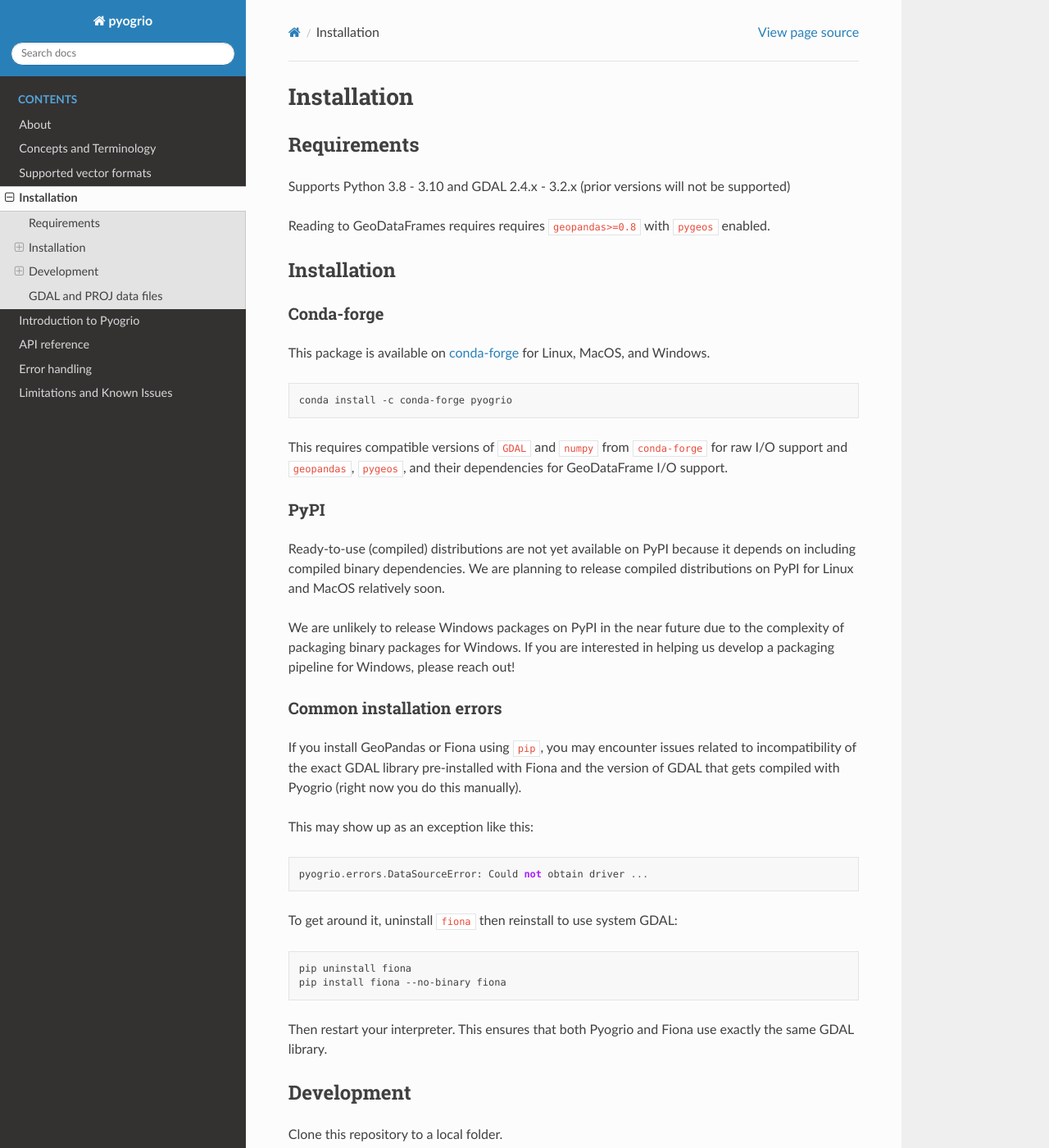
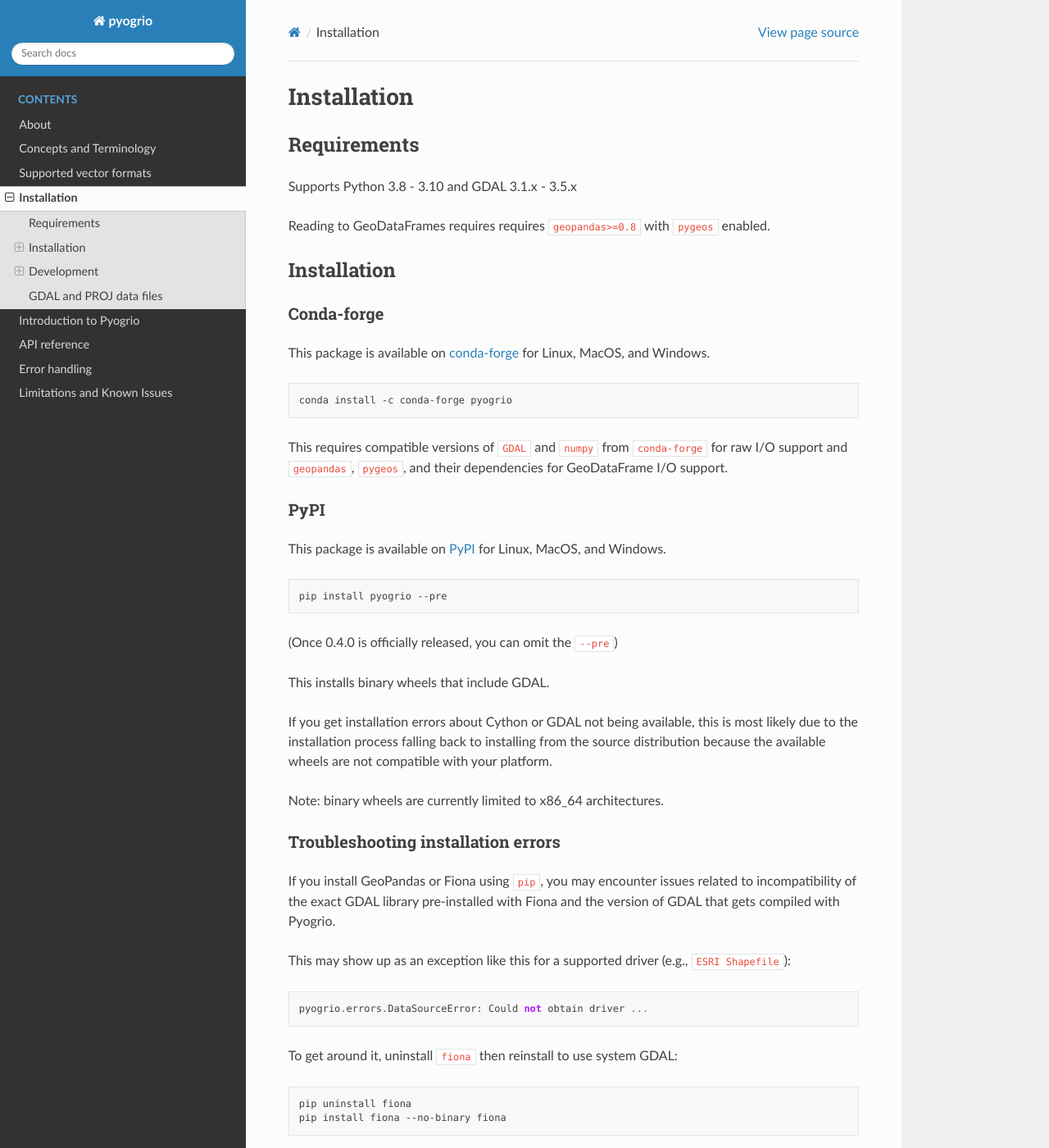
Before and after one commit to geopandas/pyogrio, a Sphinx documentation site: the page built from docs/source/install.md, in a window 1280 px wide and 1400 px high. Shown: the whole window at 82% size. Built offline with Sphinx 7.4.7 and the Read the Docs theme 2.0.0, drawn with Linux system fonts in a browser that asks for light colours.

Commit message:
DOC: Update installation instructions to include PyPI (#124)

````diff
--- a/docs/source/install.md
+++ b/docs/source/install.md
@@ -2,8 +2,7 @@
 
 ## Requirements
 
-Supports Python 3.8 - 3.10 and GDAL 2.4.x - 3.2.x
-(prior versions will not be supported)
+Supports Python 3.8 - 3.10 and GDAL 3.1.x - 3.5.x
 
 Reading to GeoDataFrames requires requires `geopandas>=0.8` with `pygeos` enabled.
 
@@ -24,24 +23,34 @@
 
 ### PyPI
 
-Ready-to-use (compiled) distributions are not yet available on PyPI because it
-depends on including compiled binary dependencies. We are planning to release
-compiled distributions on PyPI for Linux and MacOS relatively soon.
+This package is available on [PyPI](https://pypi.org/project/pyogrio/) for Linux,
+MacOS, and Windows.
 
-We are unlikely to release Windows packages on PyPI in the near future due to
-the complexity of packaging binary packages for Windows. If you are interested
-in helping us develop a packaging pipeline for Windows, please reach out!
+```bash
+pip install pyogrio --pre
+```
 
-### Common installation errors
+(Once 0.4.0 is officially released, you can omit the `--pre`)
+
+This installs binary wheels that include GDAL.
+
+If you get installation errors about Cython or GDAL not being available, this is
+most likely due to the installation process falling back to installing from the
+source distribution because the available wheels are not compatible with your
+platform.
+
+Note: binary wheels are currently limited to x86_64 architectures.
+
+### Troubleshooting installation errors
 
 If you install GeoPandas or Fiona using `pip`, you may encounter issues related
 to incompatibility of the exact GDAL library pre-installed with Fiona and the
-version of GDAL that gets compiled with Pyogrio (right now you do this manually).
+version of GDAL that gets compiled with Pyogrio.
 
-This may show up as an exception like
-this:
+This may show up as an exception like this for a supported driver (e.g.,
+`ESRI Shapefile`):
 
-```
+```Python
 pyogrio.errors.DataSourceError: Could not obtain driver ...
 ```
 
````
Also changed, not shown: README.md (+10 -8 lines).
